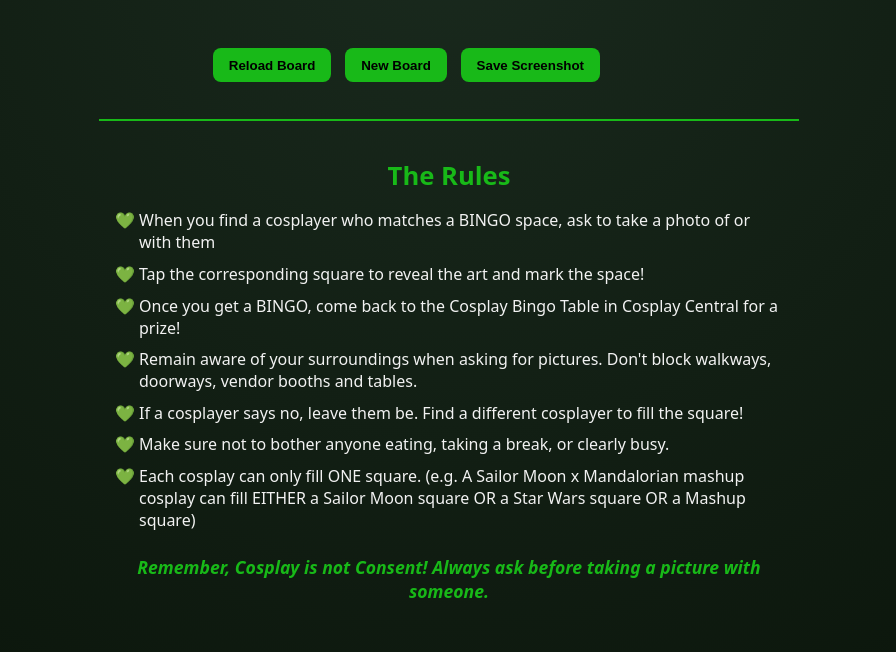
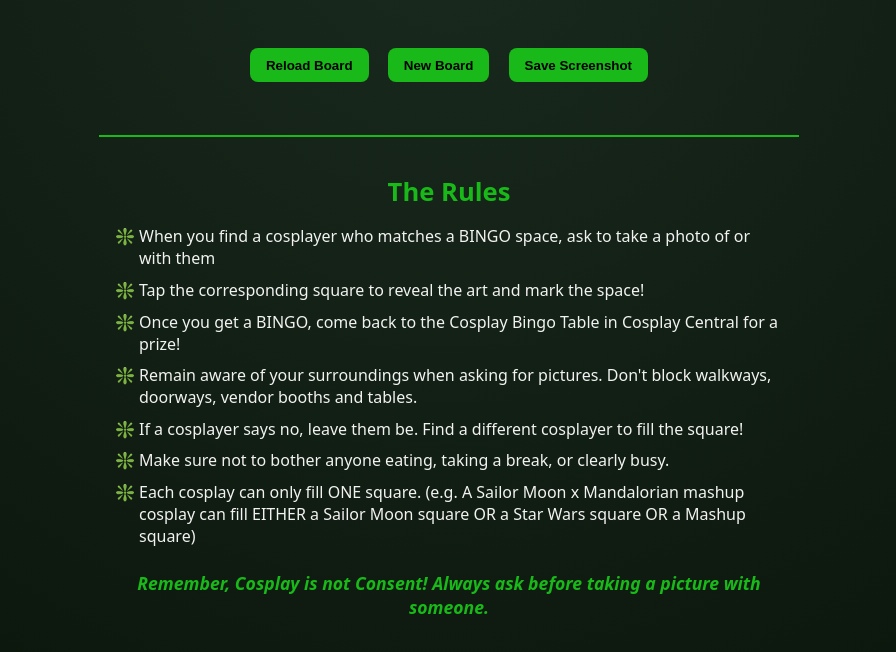
Before and after one commit to tritekdaniel/comicon-bingo, a website: page public/index.html in a window 1280 px wide. Shown: the part 90-742 px from the top of the page, without its empty margins (191-1087 px from the left). Drawn offline with Linux system fonts and the light colour scheme; no server answers.

Commit message:
am I done

```diff
--- a/public/index.html
+++ b/public/index.html
@@ -15,6 +15,8 @@
   <main>
     <div id="board"></div>
     <div id="status"></div>
+
+    <!-- Centered button group -->
     <div class="buttons">
       <button id="reset">Reload Board</button>
       <button id="newBoard">New Board</button>
@@ -81,8 +83,6 @@
     </div>
   </div>
 
-  <script type="module" src="client.js"></script>
-
   <section id="rules">
     <h2>The Rules</h2>
     <ul>
@@ -97,5 +97,6 @@
     <p class="reminder"><em>Remember, Cosplay is not Consent! Always ask before taking a picture with someone.</em></p>
   </section>
 
+  <script type="module" src="client.js"></script>
 </body>
 </html>
--- a/public/styles.css
+++ b/public/styles.css
@@ -1,4 +1,4 @@
-:root{
+:root {
   --accent:#18b918;
   --bg:#0d170f;
   --text:#f2f2f2;
@@ -58,11 +58,30 @@ button{
   padding:0.6rem 1rem;
   margin:0.3rem;
   cursor:pointer;
+  transition:transform 0.1s ease, box-shadow 0.15s ease;
 }
+
+/* Press-down animation */
+button:active {
+  transform:scale(0.95);
+  box-shadow:0 0 8px var(--accent);
+}
+
 button.secondary{
   background:none;
   border:1px solid rgba(255,255,255,0.2);
   color:var(--text);
+}
+
+.buttons {
+  display:flex;
+  justify-content:center;
+  align-items:center;
+  flex-wrap:wrap;
+  gap:0.6rem;
+  width:100%;
+  margin:1rem auto;
+  text-align:center;
 }
 
 #status{
@@ -72,7 +91,7 @@ button.secondary{
   color:#fff9;
 }
 
-/* modals */
+/* Modals */
 .modal{
   position:fixed;
   inset:0;
@@ -93,7 +112,7 @@ button.secondary{
 .modal-box h3{margin-top:0;color:var(--accent)}
 .modal-buttons{display:flex;justify-content:center;gap:1rem;margin-top:0.6rem}
 
-/* bingo flash */
+/* Bingo flash */
 .cell.highlight{
   animation:bingoGlow 1.5s ease-in-out;
   border-color:var(--accent)!important;
@@ -140,7 +159,7 @@ button.secondary{
 }
 
 #rules li::before {
-  content: "💚";
+  content: "❇️";
   position: absolute;
   left: 0;
   color: var(--accent);
```
Lines whose indentation alone changed are shown as unchanged.
